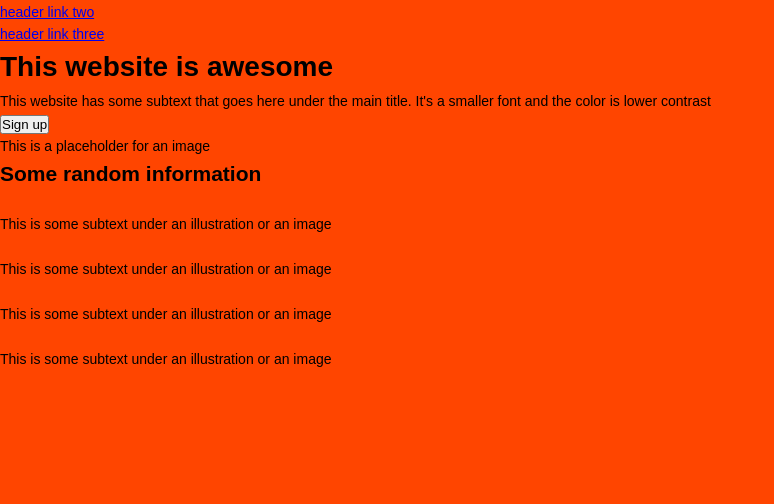
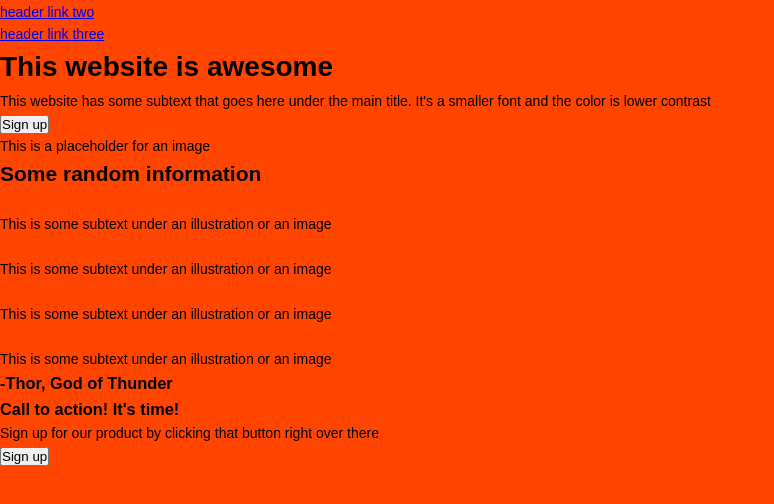
Before and after one commit to markovich692/Project-Landing-Page-TheOdinProject, a plain HTML site: page index.html in a window 1280 px wide. Shown: the part 48-552 px from the top of the page, without its empty margins (0-774 px from the left). Drawn offline with Linux system fonts and the light colour scheme.

Commit message:
Add footer markup

```diff
--- a/index.html
+++ b/index.html
@@ -61,4 +61,21 @@
       </div>
     </div>
   </div>
+
+  <div class="testimonial">
+    <p class="testimonial__text"></p>
+
+    <h3 class="testimonial__author">-Thor, God of Thunder</h3>
+  </div>
+
+  <footer>
+    <div class="cta">
+      <div class="cta__container">
+        <h3 class="cta__text--main">Call to action! It's time!</h3>
+        <p class="cta__text--second">Sign up for our product by clicking that button right over there</p>
+      </div>
+
+      <button class="cta__button">Sign up</button>
+    </div>
+  </footer>
 </html>
```
